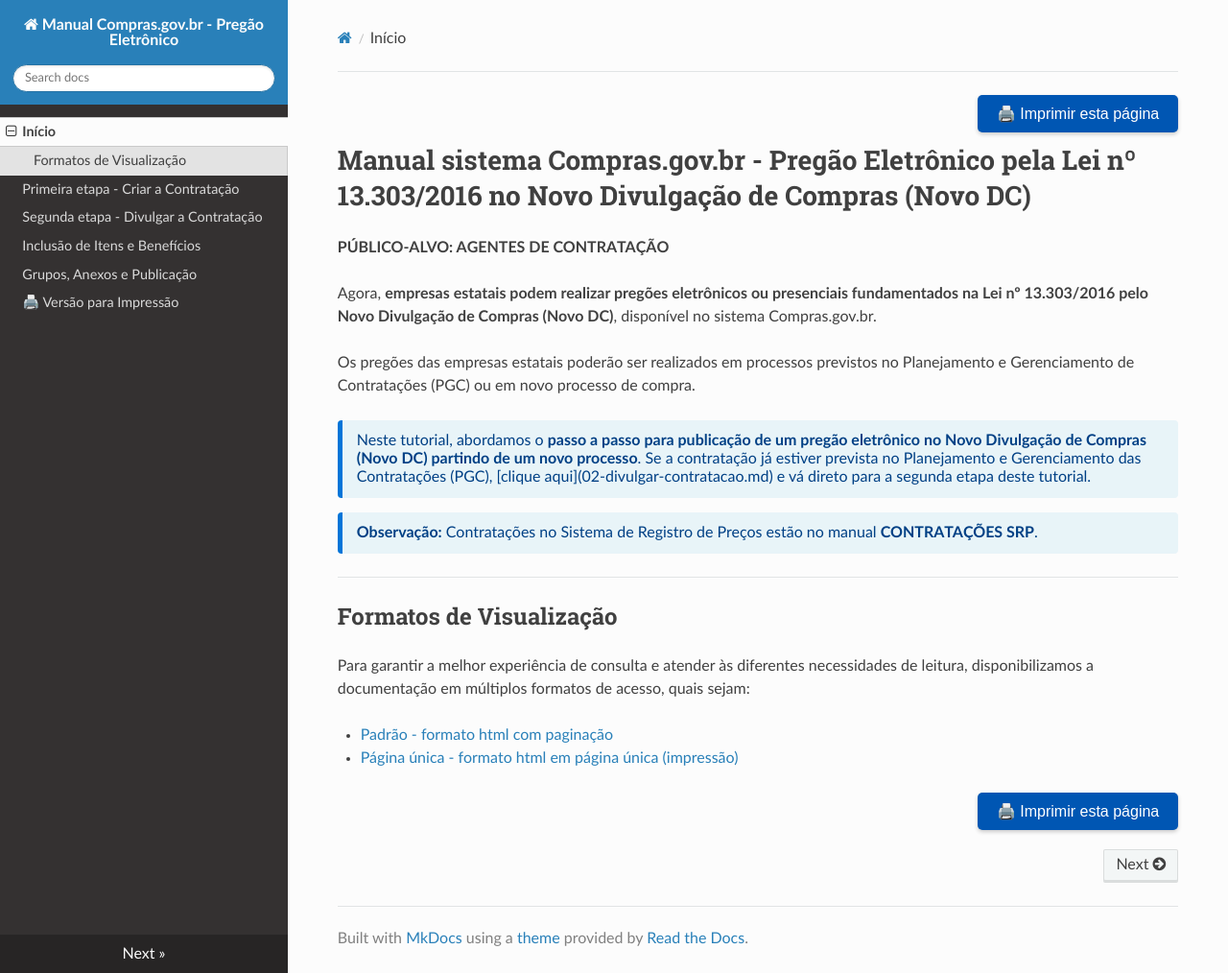
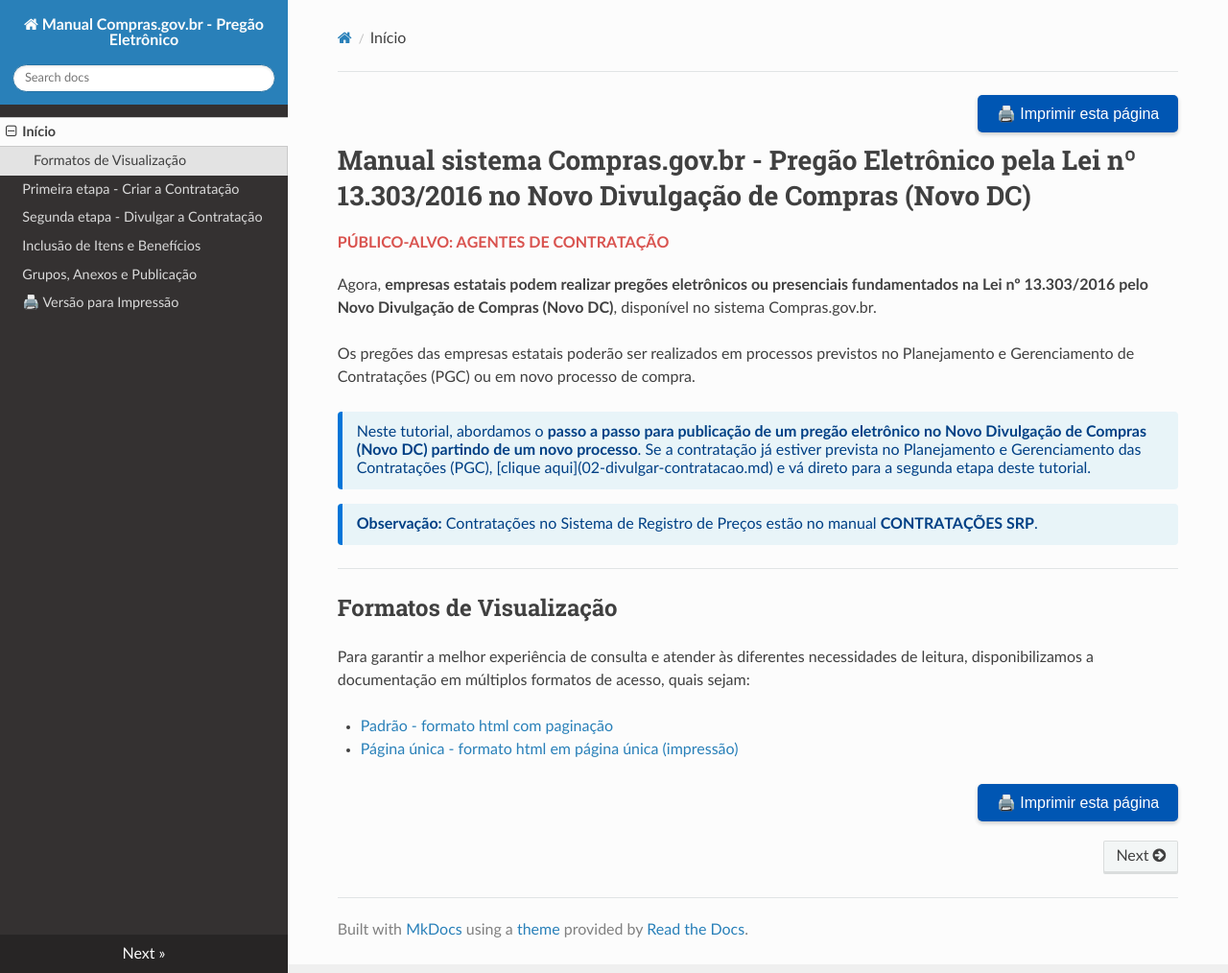
Before and after one commit to emilix10-bit/manual-compras-pregao-estilos, an MkDocs documentation site: the page built from docs/index.md, in a window 1280 px wide and 1014 px high. Shown: the whole window at 96% size. Built offline with MkDocs 1.6.1, drawn with Linux system fonts in a browser that asks for light colours; nearby versions of some CDN libraries.

Commit message:
Update index.md

```diff
--- a/docs/index.md
+++ b/docs/index.md
@@ -6,7 +6,7 @@
 
 # Manual sistema Compras.gov.br - Pregão Eletrônico pela Lei nº 13.303/2016 no Novo Divulgação de Compras (Novo DC)
 
-**PÚBLICO-ALVO: AGENTES DE CONTRATAÇÃO**
+<p style="font-weight: bold; color: #d9534f; margin-top: -5px; margin-bottom: 20px;">PÚBLICO-ALVO: AGENTES DE CONTRATAÇÃO</p>
 
 Agora, **empresas estatais podem realizar pregões eletrônicos ou presenciais fundamentados na Lei nº 13.303/2016 pelo Novo Divulgação de Compras (Novo DC)**, disponível no sistema Compras.gov.br.
 
```
